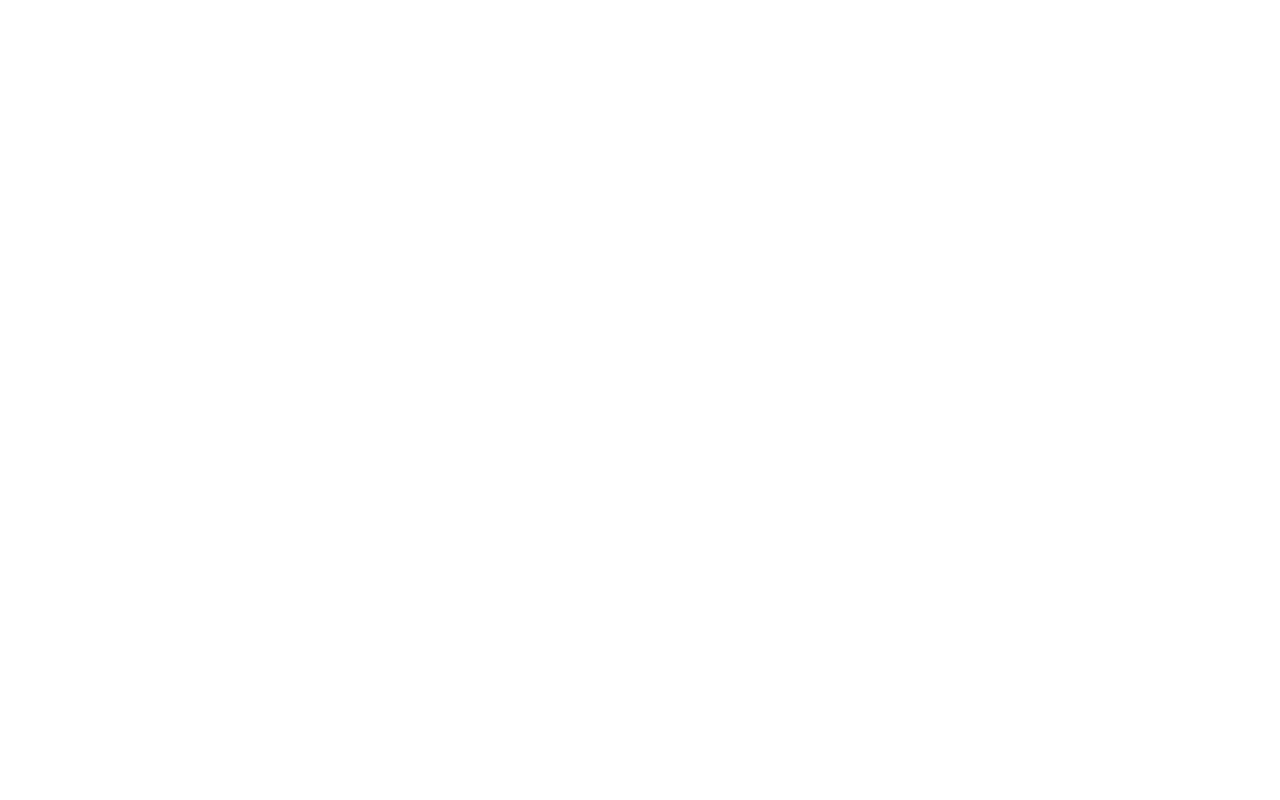
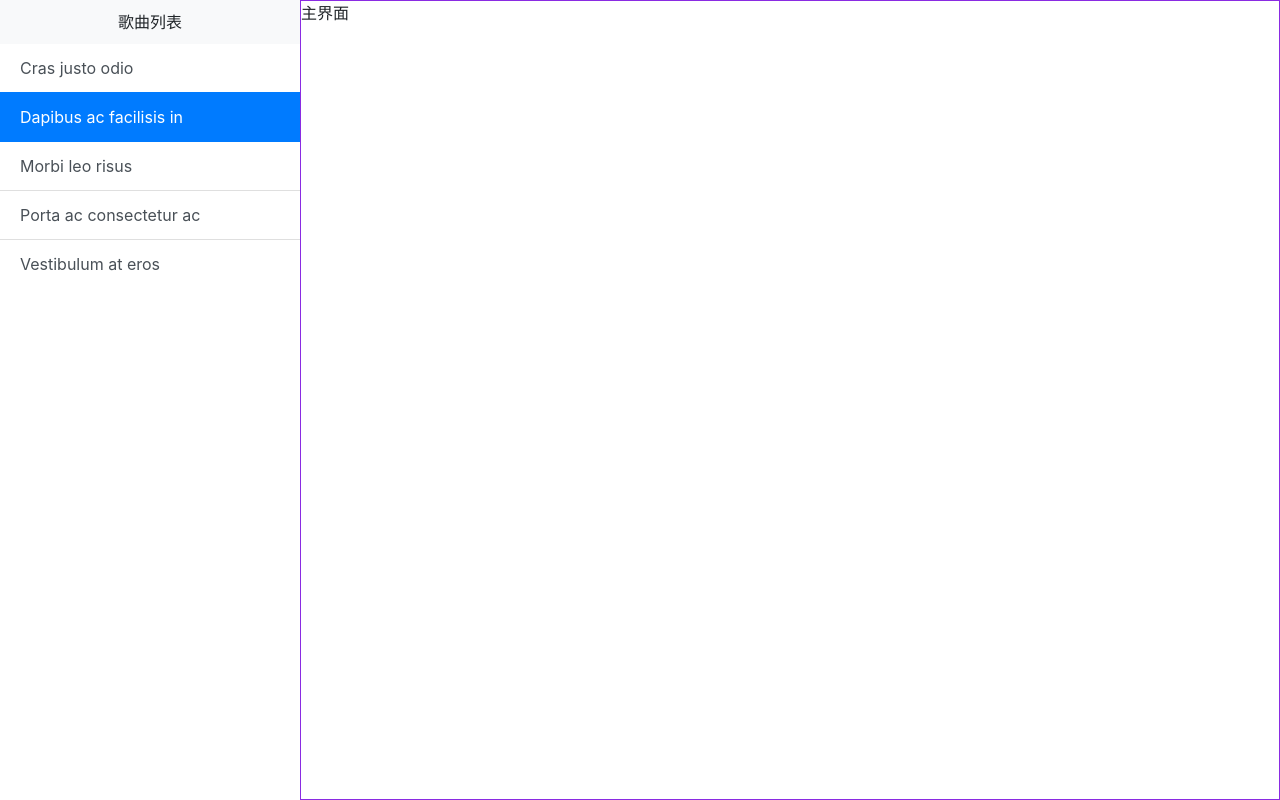
Before and after one commit to JinChengJoker/cloud-music-admin, a website: page src/index.html in a window 1280 px wide. Drawn offline with nearby package versions, Linux system fonts and the light colour scheme.

Commit message:
完成基础布局

```diff
--- /dev/null
+++ b/src/css/main.css
@@ -0,0 +1,25 @@
+/* 基础布局 */
+#layout {
+  display: flex;
+  height: 100vh;
+}
+aside {
+  width: 300px;
+}
+main {
+  flex-grow: 1;
+  border: 1px solid blueviolet;
+}
+
+
+/* aside */
+aside {
+  display: flex;
+  flex-direction: column;
+}
+aside .title {
+  padding: 10px 20px;
+}
+aside .song-list {
+  flex-grow: 1;
+}
--- a/src/index.html
+++ b/src/index.html
@@ -5,9 +5,24 @@
   <meta name="viewport" content="width=device-width, initial-scale=1.0">
   <title>云音乐后台管理</title>
   <link rel="stylesheet" href="../node_modules/bootstrap/dist/css/bootstrap.min.css">
+  <link rel="stylesheet" href="./css/main.css">
 </head>
 <body>
-  <div id="layout"></div>
+  <div id="layout">
+    <aside>
+      <div class="title bg-light text-center">歌曲列表</div>
+      <div class="song-list">
+        <div class="list-group list-group-flush">
+          <button type="button" class="list-group-item list-group-item-action">Cras justo odio</button>
+          <button type="button" class="list-group-item list-group-item-action active">Dapibus ac facilisis in</button>
+          <button type="button" class="list-group-item list-group-item-action">Morbi leo risus</button>
+          <button type="button" class="list-group-item list-group-item-action">Porta ac consectetur ac</button>
+          <button type="button" class="list-group-item list-group-item-action">Vestibulum at eros</button>
+        </div>
+      </div>
+    </aside>
+    <main>主界面</main>
+  </div>
 
   <script src="../node_modules/jquery/dist/jquery.min.js"></script>
   <script src="../node_modules/bootstrap/dist/js/bootstrap.min.js"></script>
```
